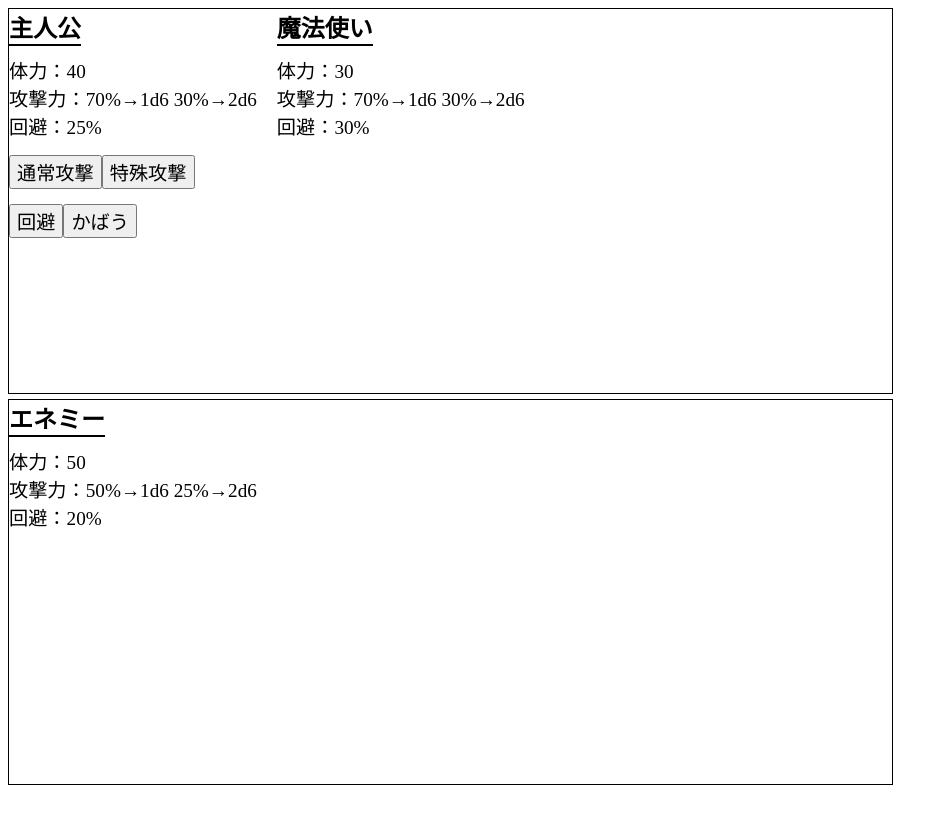
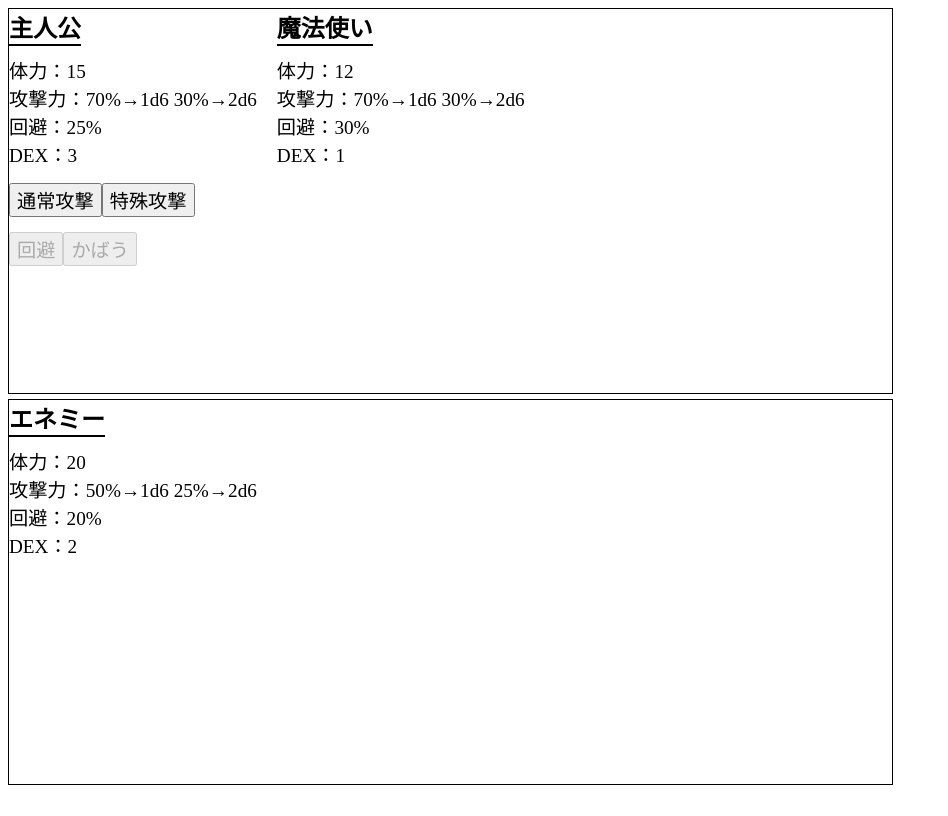
Before and after one commit to agemona/test-site, a plain HTML site: page index.html in a window 1280 px wide. Shown: the whole page, without its empty margins (0-948 px from the left). Drawn offline with Linux system fonts and the light colour scheme.

Commit message:
Update index.html

```diff
--- a/index.html
+++ b/index.html
@@ -15,18 +15,20 @@
           <div>
             <div class="name">主人公</div>
 
-            <div>体力：<span id="user-hp">40</span></div>
+            <div>体力：<span id="user-hp">15</span></div>
             <div>攻撃力：<span id="user-at">70%→1d6 30%→2d6</span></div>
             <div>回避：25%</div>
+            <div>DEX：3</div>
 
           </div>
 
           <div style="margin-left: 20px;">
             <div class="name">魔法使い</div>
 
-            <div>体力：<span id="mage-hp">30</span></div>
+            <div>体力：<span id="mage-hp">12</span></div>
             <div>攻撃力：<span id="mage-at">70%→1d6 30%→2d6</span></div>
             <div>回避：30%</div>
+            <div>DEX：1</div>
 
           </div>
         </div>
@@ -47,9 +49,10 @@
       <div class="wrapper1">
         <div class="name">エネミー</div>
 
-        <div>体力：<span id="enemy-hp">50</span></div>
+        <div>体力：<span id="enemy-hp">20</span></div>
         <div>攻撃力：<span id="enemy-at">50%→1d6 25%→2d6</span></div>
         <div>回避：20%</div>
+        <div>DEX：2</div>
 
       </div>
     </div>
@@ -59,6 +62,8 @@
 
   </div>
 
+  <script src="test32(1).js"></script>
   <script src="test32.js"></script>
+
 </body>
 </html>
```
